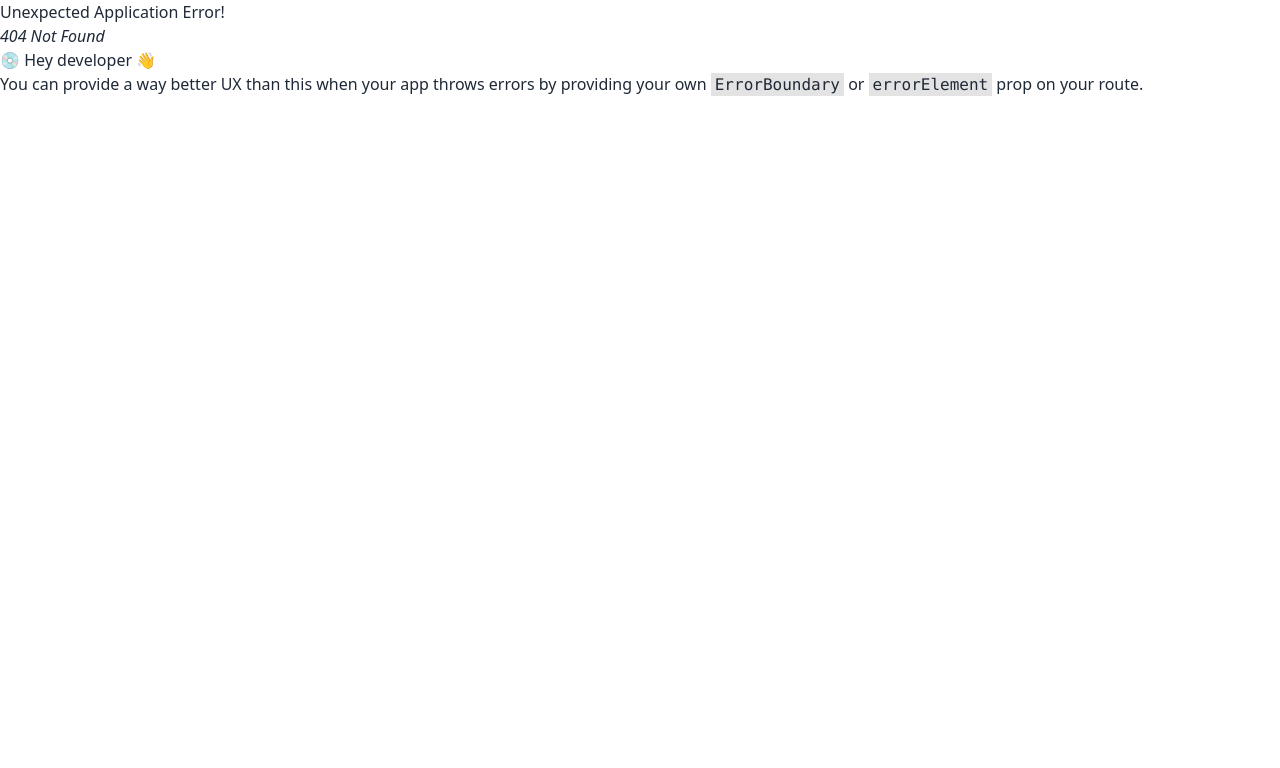
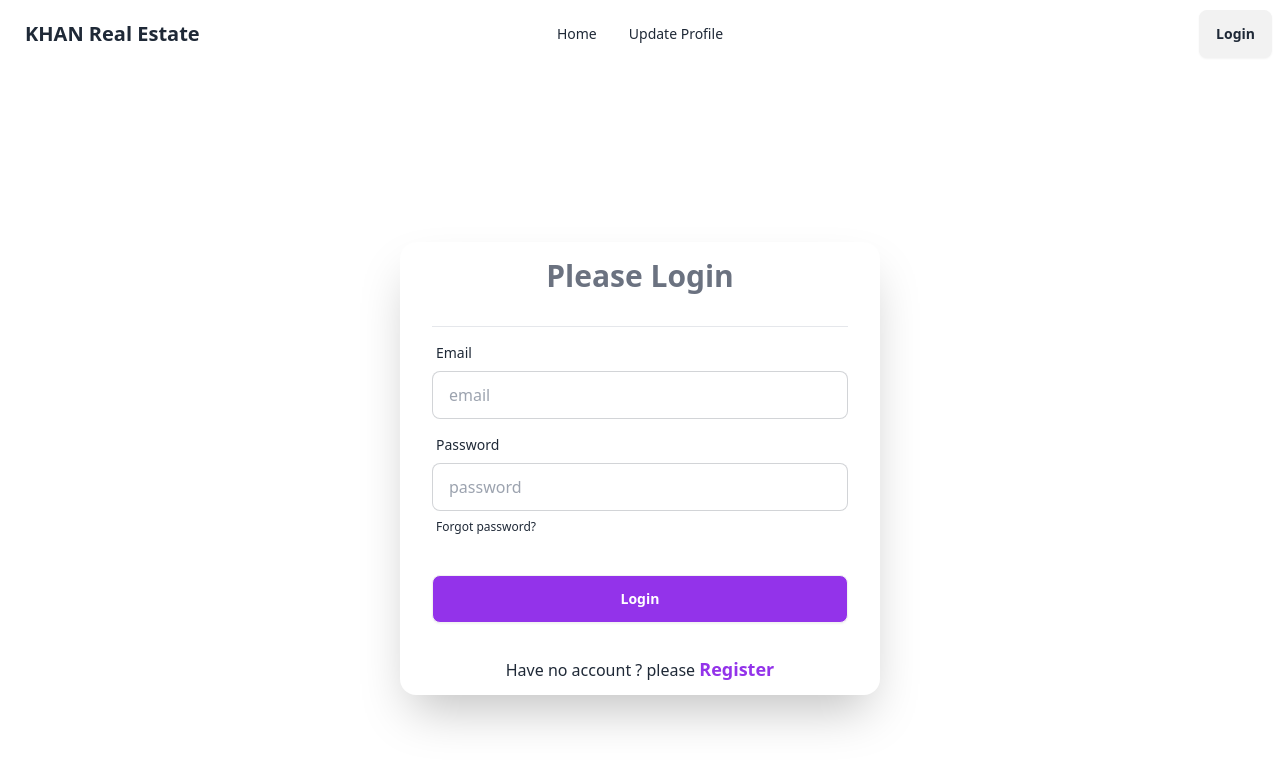
Before and after one commit to TASHDIK-29/Khan-Real-Estate-a9, a React (Vite) app: page /login in a window 1280 px wide. Before the commit this address had no page. Shown: the top 768 px of the page. Built offline with nearby package versions, Linux system fonts and the light colour scheme.

Commit message:
Login page complete

```diff
--- a/src/components/nav/Nav.jsx
+++ b/src/components/nav/Nav.jsx
@@ -30,7 +30,7 @@ const Nav = () => {
                 </ul>
             </div>
             <div className="navbar-end">
-                <a className="btn">Login</a>
+                <Link to = '/login' className="btn">Login</Link>
             </div>
         </div>
     );
--- a/src/main.jsx
+++ b/src/main.jsx
@@ -9,6 +9,7 @@ import {
 import MainLayout from './pages/layout/MainLayout';
 import Home from './pages/home/Home';
 import DetailCard from './pages/details/DetailCard';
+import Login from './pages/login/Login';
 
 
 const router = createBrowserRouter([
@@ -26,6 +27,10 @@ const router = createBrowserRouter([
         element: <DetailCard></DetailCard>,
         loader: () => fetch('/data.json')
       },
+      {
+        path: '/login',
+        element: <Login></Login>
+      },
     ]
   },
 ]);
--- /dev/null
+++ b/src/pages/login/Login.jsx
@@ -0,0 +1,41 @@
+import { Link } from "react-router-dom";
+
+const Login = () => {
+    return (
+        <div>
+            <div className="hero min-h-screen">
+                <div className="hero-content flex-col w-2/5">
+                    <div className="card shrink-0 w-full  shadow-2xl bg-base-100">
+                        <h1 className="mx-auto mt-4 text-3xl font-bold text-gray-500">Please Login</h1>
+                        <form className="card-body">
+                            <hr />
+                            <div className="form-control">
+                                <label className="label">
+                                    <span className="label-text">Email</span>
+                                </label>
+                                <input type="email" placeholder="email" className="input input-bordered" required />
+                            </div>
+                            <div className="form-control">
+                                <label className="label">
+                                    <span className="label-text">Password</span>
+                                </label>
+                                <input type="password" placeholder="password" className="input input-bordered" required />
+                                <label className="label">
+                                    <a href="#" className="label-text-alt link link-hover">Forgot password?</a>
+                                </label>
+                            </div>
+                            <div className="form-control mt-6">
+                                <button className="btn bg-purple-600 text-white font-bold">Login</button>
+                            </div>
+                        </form>
+                        <div>
+                            <p className="text-base mx-auto mb-3 text-center">Have no account ? please <Link className="text-lg font-bold text-purple-600">Register</Link> </p>
+                        </div>
+                    </div>
+                </div>
+            </div>
+        </div>
+    );
+};
+
+export default Login;
```
